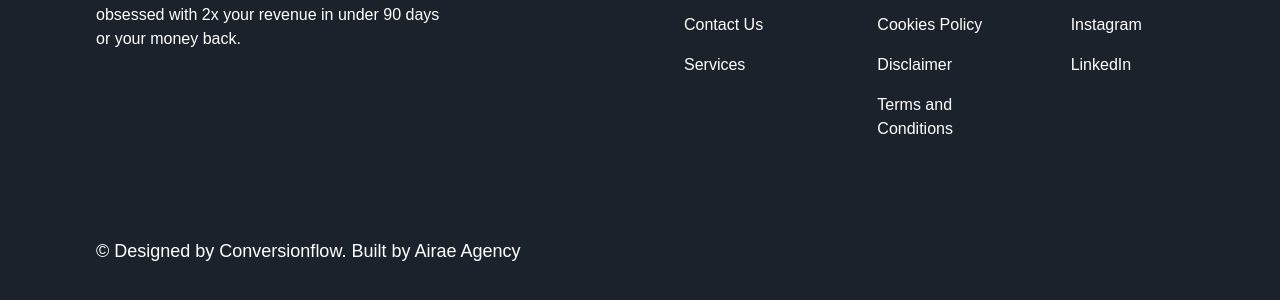
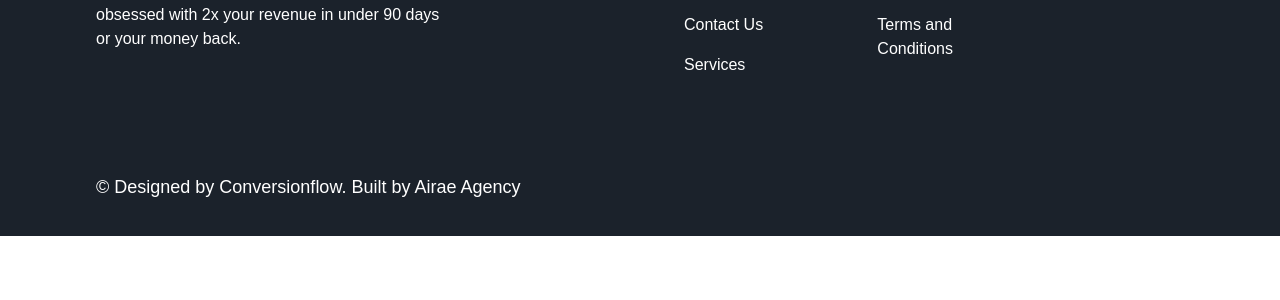
Before and after one commit to OttoMora/ottomedia, a website: page index.html in a window 1280 px wide. Shown: the part 9926-10226 px from the top of the page. After the commit the page ends 10162 px from the top, so only its background shows below. Drawn offline with Linux system fonts and the light colour scheme; a script that the page names is missing; a web font is replaced by a local one.

Commit message:
Removed footer links

```diff
--- a/index.html
+++ b/index.html
@@ -1051,11 +1051,10 @@
                             <!-- <a href="blackbox.html" aria-current="page" class="white footer-link w--current">Black Box</a> -->
                             <a href="services.html" aria-current="page" class="white footer-link w--current">Services</a></div>
                         <div class="footer-link-column">
-                            <h5 class="white footer-column-heading">Policies</h5><a href="/vacancy" class="white footer-link">Privacy Policy</a><a href="privacy_policy" class="white footer-link">Cookies Policy</a><a href="cookies_policy" class="white footer-link">Disclaimer</a>
-                            <a href="disclaimer" class="white footer-link">Terms and Conditions</a>
+                            <h5 class="white footer-column-heading">Policies</h5>
+                            <a href="/" class="white footer-link">Privacy Policy</a>
+                            <a href="/" class="white footer-link">Terms and Conditions</a>
                         </div>
-                        <div class="footer-link-column">
-                            <h5 class="white footer-column-heading">Social Media</h5><a href="https://facebook.com/Ottomedia" class="white footer-link">Facebook</a><a href="http://instagram.com/Ottomedia" class="white footer-link">Instagram</a><a href="https://linkedin.com/in/ariel-erhaze-97441a1b0" class="white footer-link">LinkedIn</a></div>
                     </div>
                 </div>
                 <div class="footer-down">
```
